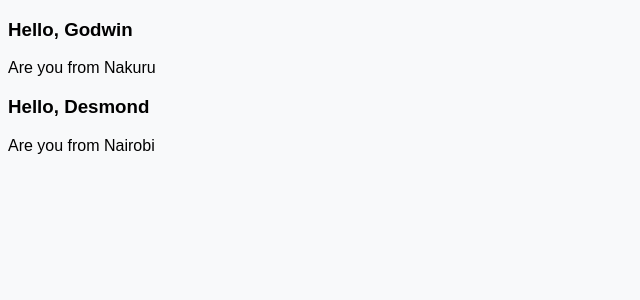
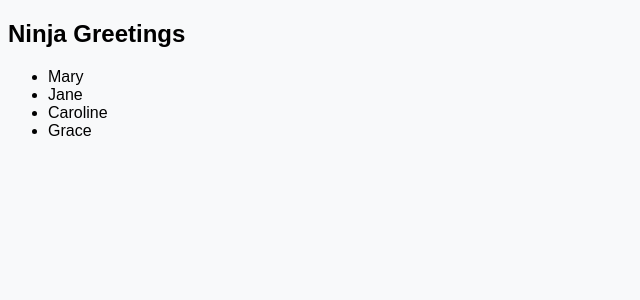
Before and after one commit to YegonGodwin/React-master, a React (Vite) app: page / in a window 1280 px wide. Shown: the top 300 px of the page, without its empty margins (0-640 px from the left). Built offline with nearby package versions, Linux system fonts and the light colour scheme.

Commit message:
Indexing and stuff fixed #Arrays

```diff
--- a/src/App.tsx
+++ b/src/App.tsx
@@ -5,8 +5,7 @@ function App() {
   return (
     <>
       <section>
-        <Greetings name="Godwin" city="Nakuru" />
-        <Greetings name="Desmond" city="Nairobi" />
+        <Greetings />
       </section>
     </>
   );
--- a/src/components/Greetings.tsx
+++ b/src/components/Greetings.tsx
@@ -1,14 +1,15 @@
-interface AppGreet {
-  name: string;
-  city: string;
-}
+function Greetings() {
+  const Ninjas = ["Mary", "Jane", "Caroline", "Grace"];
 
-function Greetings(props: AppGreet) {
   return (
-    <>
-      <h3>Hello, {props.name}</h3>
-      <p>Are you from {props.city}</p>
-    </>
+    <div>
+      <h1>Ninja Greetings</h1>
+      <ul>
+        {Ninjas.map((ninja, index) => (
+          <li key={index}>{ninja}</li>
+        ))}
+      </ul>
+    </div>
   );
 }
 
```
